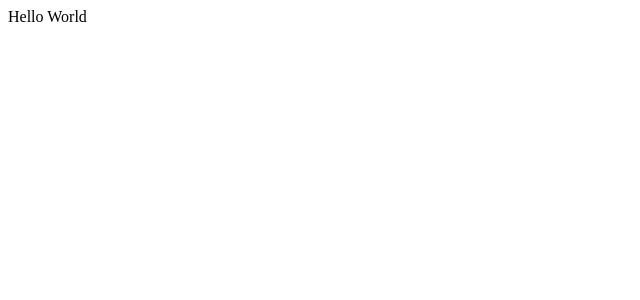
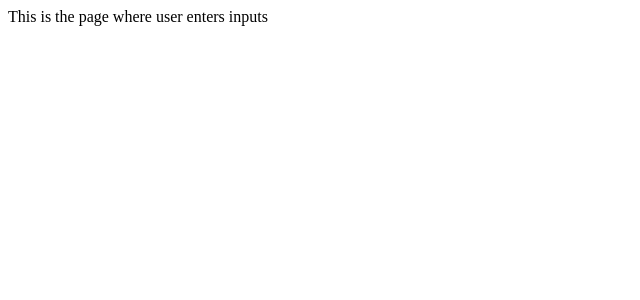
Before and after one commit to edi-wu/spotify-playlist-generator, a React app: page /form in a window 1280 px wide. Shown: the top 300 px of the page, without its empty margins (0-640 px from the left). Built offline with nearby package versions, Linux system fonts and the light colour scheme.

Commit message:
Set up front end routes

```diff
--- a/package.json
+++ b/package.json
@@ -54,6 +54,7 @@
     "@testing-library/user-event": "^14.4.3",
     "@types/react": "^18.0.25",
     "@types/react-dom": "^18.0.9",
+    "@types/react-router-dom": "^5.3.3",
     "axios": "^1.2.0",
     "cookie-parser": "^1.4.6",
     "cors": "^2.8.5",
--- a/src/client/Index.tsx
+++ b/src/client/Index.tsx
@@ -2,6 +2,6 @@ import React from 'react';
 import { createRoot } from 'react-dom/client';
 import App from './App';
 
-const container = document.getElementById('root');
+const container = document.getElementById('root') as Element;
 const root = createRoot(container);
 root.render(<App />);
--- a/src/client/index.html
+++ b/src/client/index.html
@@ -9,6 +9,6 @@
   </head>
 
   <body>
-    <div id="root">hello world</div>
+    <div id="root"></div>
   </body>
 </html>
--- /dev/null
+++ b/src/client/routes/InputFormPage.tsx
@@ -0,0 +1,9 @@
+import React from 'react';
+// import styled, { keyframes } from 'styled-components';
+// import { Link } from 'react-router-dom';
+
+const InputFormPage = () => (
+  <div>This is the page where user enters inputs</div>
+);
+
+export default InputFormPage;
--- /dev/null
+++ b/src/client/routes/OAuthPlaceholder.tsx
@@ -0,0 +1,7 @@
+import React from 'react';
+
+const OAuthPlaceholder = () => (
+  <div>This is the placeholder for oauth route</div>
+);
+
+export default OAuthPlaceholder;
--- /dev/null
+++ b/src/client/routes/WebPlayerPage.tsx
@@ -0,0 +1,5 @@
+import React from 'react';
+
+const WebPlayerPage = () => <div>This is the page for spotify web player</div>;
+
+export default WebPlayerPage;
```
Also changed, not shown: src/client/App.tsx (+16 -1 lines), src/client/routes/Homepage.tsx (added, +7 -0 lines).
